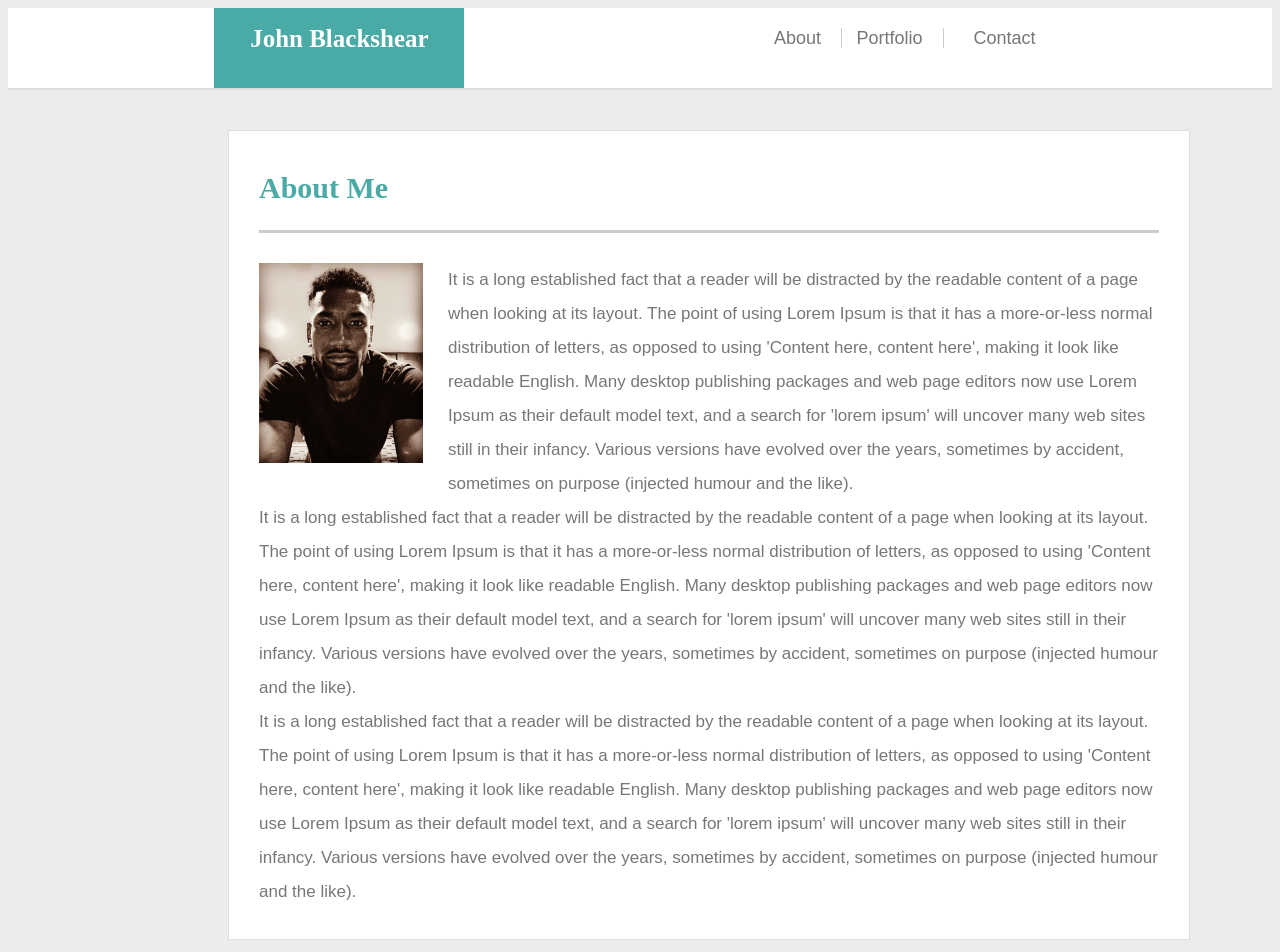
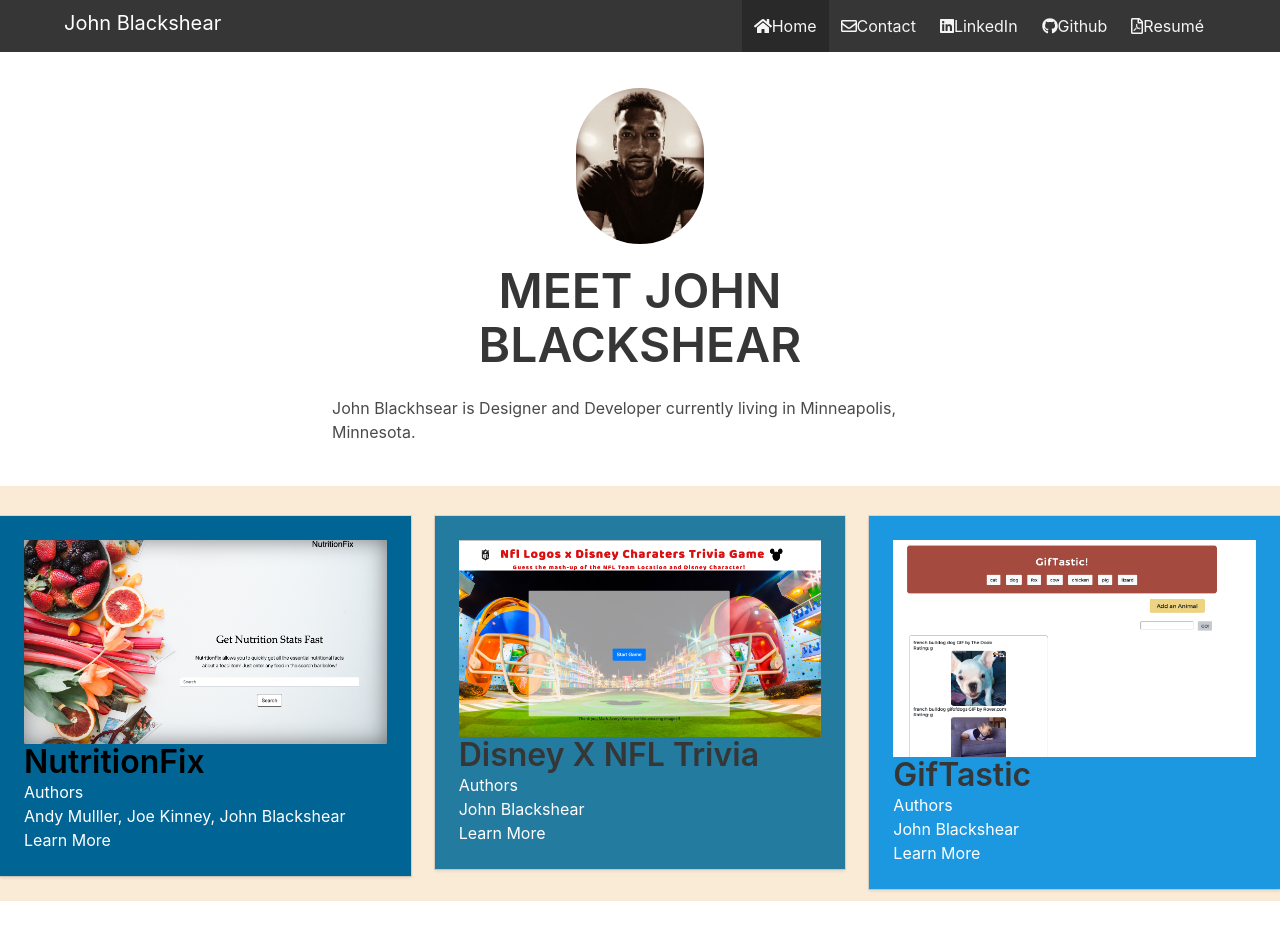
Before and after one commit to johnblackshear/Responsive-Portfolio, a plain HTML site: page index.html in a window 1280 px wide. Shown: the top 952 px of the page. After the commit the page ends 901 px from the top, so only its background shows below. Drawn offline with nearby package versions, Linux system fonts and the light colour scheme.

Commit message:
new index and layout

```diff
--- /dev/null
+++ b/assets/css/reset.css
@@ -0,0 +1,48 @@
+/* http://meyerweb.com/eric/tools/css/reset/
+   v2.0 | 20110126
+   License: none (public domain)
+*/
+
+html, body, div, span, applet, object, iframe,
+h1, h2, h3, h4, h5, h6, p, blockquote, pre,
+a, abbr, acronym, address, big, cite, code,
+del, dfn, em, img, ins, kbd, q, s, samp,
+small, strike, strong, sub, sup, tt, var,
+b, u, i, center,
+dl, dt, dd, ol, ul, li,
+fieldset, form, label, legend,
+table, caption, tbody, tfoot, thead, tr, th, td,
+article, aside, canvas, details, embed,
+figure, figcaption, footer, header, hgroup,
+menu, nav, output, ruby, section, summary,
+time, mark, audio, video {
+	margin: 0;
+	padding: 0;
+	border: 0;
+	font-size: 100%;
+	font: inherit;
+	vertical-align: baseline;
+}
+/* HTML5 display-role reset for older browsers */
+article, aside, details, figcaption, figure,
+footer, header, hgroup, menu, nav, section {
+	display: block;
+}
+body {
+	line-height: 1;
+}
+ol, ul {
+	list-style: none;
+}
+blockquote, q {
+	quotes: none;
+}
+blockquote:before, blockquote:after,
+q:before, q:after {
+	content: '';
+	content: none;
+}
+table {
+	border-collapse: collapse;
+	border-spacing: 0;
+}
--- /dev/null
+++ b/assets/css/style.css
@@ -0,0 +1,52 @@
+/*Colors:
+#104F55
+#32746D
+#9EC5AB
+#01200F
+#011502
+*/
+
+
+body{
+	background-color: #faebd7;
+}
+
+.is-horizontal-center{
+	justify-content: center;
+}
+
+#brand{
+	color: #fff;
+	font-size: 20px;
+}
+
+#card1{
+	color: #ffffff;
+	background-color: #006494;
+}
+#card2{
+	color: #ffffff;
+	background-color: #247BA0;
+}
+#card3{
+	color: #ffffff;
+	background-color: #1B98E0;
+}
+
+h4{
+	color: #fff;
+}
+
+#aboutme{
+	background-color: #fff;
+	margin-bottom: 30px;
+	padding-bottom: 30px;
+}
+
+#title{
+	color: #000;
+}
+
+i{
+	margin-right: 10px;
+}
--- a/index.html
+++ b/index.html
@@ -1,63 +1,116 @@
 <!DOCTYPE html>
-<html>
+<html lang="en">
+
+     </section>
+
+    <head>
+        <meta charset="utf-8">
+        <meta name="viewport" content="width=device-width, initial-scale=1">
         <title>
             About Me
         </title>
+        <link rel="stylesheet" type="text/css" href="assets/css/style.css">
+        <link rel="stylesheet" href="https://cdnjs.cloudflare.com/ajax/libs/bulma/0.7.5/css/bulma.min.css">
+        <script defer src="https://use.fontawesome.com/releases/v5.3.1/js/all.js"></script>
+    </head>
+
     <body>
-    <div id="page-container">
-    <div id="content-wrap">
-        <header>
-                <link rel="stylesheet" type="text/css" href="style.css">
-            <div class="wrapper">
-                <div class="title">
-                    <h1>John Blackshear</h1>
+        <nav class="navbar has-navbar-fixed-top  is-dark">
+            <nav class="navbar is-fixed-top is-dark">
+            <div class="container">
+                <div class="navbar-brand">
+                    <h2>
+                        <a href="#" class="navbar-item" id="brand">John Blackshear</a>
+                    </h2>
                 </div>
-
-                <div class="links">
-                    <a class="about" href="#">About</a>
-                    <a class="portfolio" href="port.html"> Portfolio </a>
-                    <a class="contact" href="contact.html">Contact</a>
-
+                <div class="navbar-end">
+                    <a href="#" class="navbar-item is-active">
+                        <i class="fas fa-home"></i>
+                        Home
+                    </a>
+                    <a href="contact.html" class="navbar-item">
+                        <i class="far fa-envelope"></i>
+                        Contact
+                    </a>
+                    <a href="https://www.linkedin.com/in/john-blackshear-8095849b/" class="navbar-item">
+                        <i class="fab fa-linkedin"></i>
+                        LinkedIn
+                    </a>
+                    <a href="https://github.com/johnblackshear" class="navbar-item">
+                         <i class="fab fa-github"></i>
+                         <p> Github</p>
+                        </a>
+                    <a href="images/JohnBlackshear_Resume.pdf" class="navbar-item">
+                            <i class="far fa-file-pdf"></i>
+                            <p> Resumé</p>
+                        </a>
                 </div>
             </div>
-        </header>
-        <section>
-            <div class="main_header">
-                <h1>
-                    About Me
-                </h1>
-            </div>
-            <div class="main">
-               <img src="images/profile_img.jpg" class="profile_img">
-               <p>
-                    It is a long established fact that a reader will be distracted by the readable content of a page when looking at its layout.
-                    The point of using Lorem Ipsum is that it has a more-or-less normal distribution of letters, as opposed to using 'Content here,
-                    content here', making it look like readable English. Many desktop publishing packages and web page editors now use Lorem Ipsum as
-                    their default model text, and a search for 'lorem ipsum' will uncover many web sites still in their infancy. Various versions have
-                    evolved over the years, sometimes by accident, sometimes on purpose (injected humour and the like).
-                    <br>
-                    It is a long established fact that a reader will be distracted by the readable content of a page when looking at its layout.
-                    The point of using Lorem Ipsum is that it has a more-or-less normal distribution of letters, as opposed to using 'Content here,
-                    content here', making it look like readable English. Many desktop publishing packages and web page editors now use Lorem Ipsum as
-                    their default model text, and a search for 'lorem ipsum' will uncover many web sites still in their infancy. Various versions have
-                    evolved over the years, sometimes by accident, sometimes on purpose (injected humour and the like).
-                    <br>
-                    It is a long established fact that a reader will be distracted by the readable content of a page when looking at its layout.
-                    The point of using Lorem Ipsum is that it has a more-or-less normal distribution of letters, as opposed to using 'Content here,
-                    content here', making it look like readable English. Many desktop publishing packages and web page editors now use Lorem Ipsum as
-                    their default model text, and a search for 'lorem ipsum' will uncover many web sites still in their infancy. Various versions have
-                    evolved over the years, sometimes by accident, sometimes on purpose (injected humour and the like).
-
-               </p>
-
+        </nav>
+        </nav>
+        <section id="aboutme">
+        <div class='column is-full'>
+                  <div class='card-content is-flex is-horizontal-center'>
+                    <figure class='image is-128x128'>
+                        <img class="is-rounded" src='images/profile_img.jpg'>
+                    </figure>
                 </div>
             </div>
 
+
+       <div class="cloumns">
+           <div class="column is-half is-offset-one-quarter">
+            <h1 class="title is-1 has-text-centered">MEET JOHN BLACKSHEAR</h1>
+           </div>
+       </div>
+
+       <div class="cloumns">
+           <div class="column is-half is-offset-one-quarter">
+            <p>John Blackhsear is Designer and Developer currently living in Minneapolis, Minnesota. </p>
+           </div>
+       </div>
     </section>
-        <footer>
-            <p>copyright</p>
-        </footer>
+
+       <div class="columns">
+            <div class="column">
+                <div class="card">
+                    <div class="card-content" id="card1">
+                        <figure class='image'>
+                            <img class="" src='images/Screen Shot 2019-06-12 at 10.42.49 PM.png'>
+                        </figure>
+                        <a href="https://andymuller.github.io/group-project/"><h3 class="title" id="title">NutritionFix</h3></a>
+                        <h4>Authors<br>Andy Mulller, Joe Kinney, John Blackshear</h4>
+                        <a href=""><h4 id="learnMore">Learn More</h4></a>
                     </div>
+                </div>
+            </div>
+            <div class="column">
+                <div class="card">
+                    <div class="card-content" id="card2">
+                            <figure class='image'>
+                                <img class="" src='images/Screen Shot 2019-06-12 at 10.46.50 PM.png'>
+                            </figure>
+                            <a href="https://andymuller.github.io/group-project/"><h3 class="title">Disney X NFL Trivia</h3></a>
+                            <h4>Authors<br>John Blackshear</h4>
+                            <a href=""><h4 id="learnMore">Learn More</h4></a>
+                    </div>
+                </div>
+
+            </div>
+            <div class="column">
+                <div class="card">
+                    <div class="card-content" id="card3">
+                        <figure class='image'>
+                            <img class="" src='images/Screen Shot 2019-06-12 at 10.45.46 PM.png'>
+                        </figure>
+                        <a href="https://andymuller.github.io/group-project/"><h3 class="title">GifTastic</h3></a>
+                        <h4>Authors<br>John Blackshear</h4>
+                        <a href=""><h4 id="learnMore">Learn More</h4></a>
+                    </div>
+                </div>
+
+        </div>
+
     </body>
 
 </html>
```
Also changed, not shown: assets/javascript/app.js (added, +7 -0 lines), index2.html (added, +63 -0 lines), images/Screen Shot 2019-06-12 at 10.42.49 PM.png (added), images/Screen Shot 2019-06-12 at 10.45.46 PM.png (added), images/Screen Shot 2019-06-12 at 10.46.50 PM.png (added), 5 other files. Lines whose indentation alone changed are shown as unchanged.
